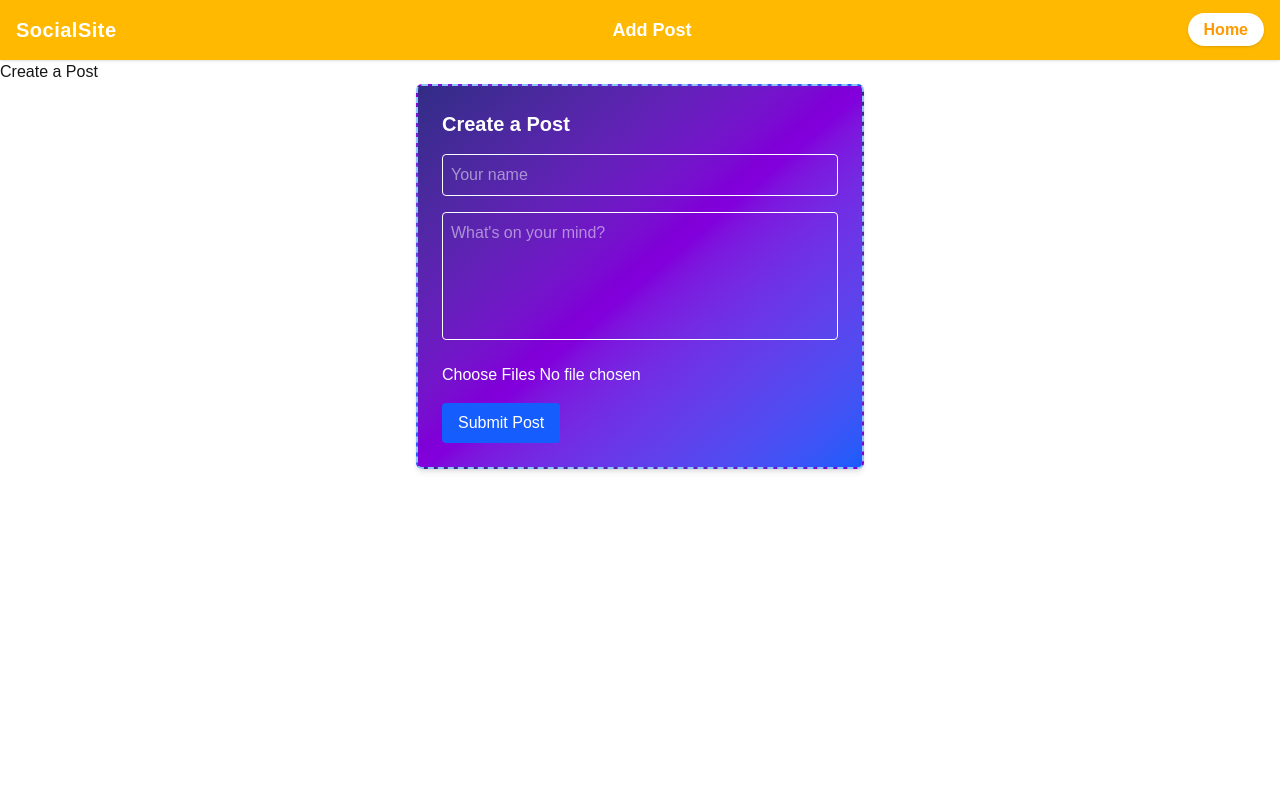
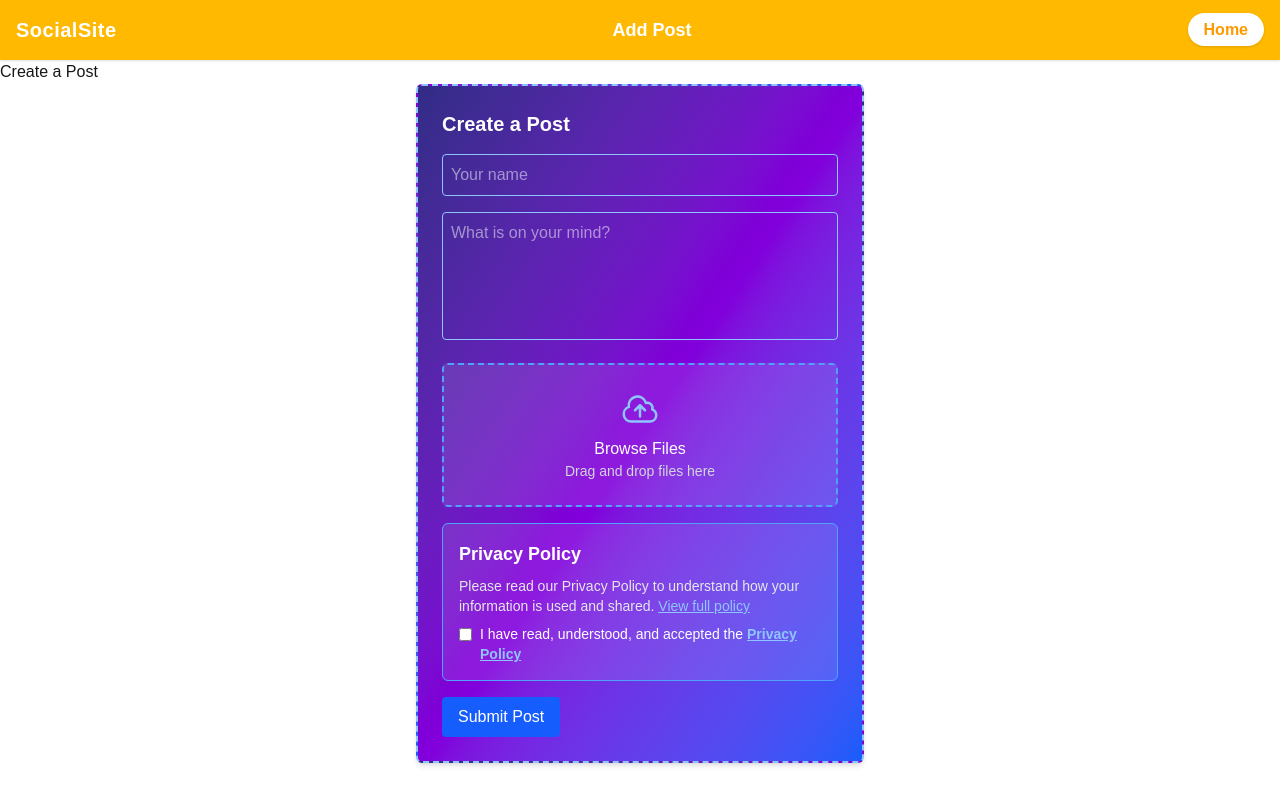
Before and after one commit to ACACACanne/social-site, a Next.js app: page /add in a window 1280 px wide. Built offline with nearby package versions, Linux system fonts and the light colour scheme.

Commit message:
form updated with privacy policy and file drop box

```diff
--- a/package.json
+++ b/package.json
@@ -9,6 +9,7 @@
     "lint": "eslint"
   },
   "dependencies": {
+    "@heroicons/react": "^2.2.0",
     "next": "15.5.4",
     "react": "19.1.0",
     "react-dom": "19.1.0",
--- a/src/app/components/Form.js
+++ b/src/app/components/Form.js
@@ -3,21 +3,31 @@
 import { useState } from 'react';
 import { toast } from 'react-toastify';
 import 'react-toastify/dist/ReactToastify.css';
+import { CloudArrowUpIcon } from '@heroicons/react/24/outline';
 
 const Form = () => {
   const [userName, setUserName] = useState('');
   const [content, setContent] = useState('');
   const [images, setImages] = useState([]);
   const [imageUrls, setImageUrls] = useState([]);
+  const [acceptedPolicy, setAcceptedPolicy] = useState(false);
+  const [showPolicyModal, setShowPolicyModal] = useState(false);
 
   const handleFileChange = (e) => {
     const files = Array.from(e.target.files);
     setImages(files);
     setImageUrls([]);
+    toast.success(`${files.length} file(s) selected`);
   };
 
-  const handleDrop = (e) => {
+  const handleFileDrop = (e) => {
     e.preventDefault();
+    const files = Array.from(e.dataTransfer.files);
+    if (files.length) {
+      setImages(files);
+      setImageUrls([]);
+      toast.success(`${files.length} file(s) dropped`);
+    } else {
       const url = e.dataTransfer.getData('text/uri-list') || e.dataTransfer.getData('text/plain');
       if (url && isValidUrl(url)) {
         setImageUrls((prev) => [...prev, url]);
@@ -25,6 +35,7 @@ const Form = () => {
         toast.success('Image URL dropped successfully!');
       } else {
         toast.error('Invalid URL dropped.');
+      }
     }
   };
 
@@ -37,10 +48,18 @@ const Form = () => {
     }
   };
 
+  const handleDropZoneClick = () => {
+    document.getElementById('fileUpload').click();
+  };
+
   const handleSubmit = (e) => {
     e.preventDefault();
     if (!userName || !content) {
       toast.error('Please fill in all required fields.');
+      return;
+    }
+    if (!acceptedPolicy) {
+      toast.error('Please accept the Privacy Policy to continue.');
       return;
     }
 
@@ -58,40 +77,53 @@ const Form = () => {
     setContent('');
     setImages([]);
     setImageUrls([]);
+    setAcceptedPolicy(false);
   };
 
   return (
+    <>
       <div
         onDragOver={(e) => e.preventDefault()}
-      onDrop={handleDrop}
+        onDrop={handleFileDrop}
         className="max-w-md mx-auto p-6 bg-gradient-to-br from-indigo-900 via-purple-700 to-blue-600 shadow-md rounded-md border-2 border-dashed border-blue-300 text-white"
       >
-      <h1 className="text-xl font-semibold mb-4">Create a Post</h1>
-      <form onSubmit={handleSubmit} className="space-y-4">
+        <h1 className="text-xl font-semibold mb-4 text-white">Create a Post</h1>
+        <form onSubmit={handleSubmit} className="space-y-4 text-white">
           <input
             type="text"
             placeholder="Your name"
             value={userName}
             onChange={(e) => setUserName(e.target.value)}
-          className="w-full border p-2 rounded"
+            className="w-full border p-2 border-blue-300 rounded text-white"
             required
           />
           <textarea
-          placeholder="What's on your mind?"
+            placeholder="What is on your mind?"
             value={content}
             onChange={(e) => setContent(e.target.value)}
-          className="w-full border p-2 rounded h-32 resize-none"
+            className="w-full border p-2 rounded h-32 resize-none text-white border-blue-300"
             required
           />
+
+          {/* Drop Zone */}
+          <div
+            onClick={handleDropZoneClick}
+            className="flex flex-col items-center justify-center border-2 border-dashed border-blue-400 rounded-md p-6 cursor-pointer bg-white/10 hover:bg-white/20 transition"
+          >
+            <CloudArrowUpIcon className="h-10 w-10 text-blue-300 mb-2" />
+            <p className="font-medium">Browse Files</p>
+            <p className="text-sm text-gray-300">Drag and drop files here</p>
             <input
+              id="fileUpload"
               type="file"
               accept="image/*"
               multiple
               onChange={handleFileChange}
-          className="w-full"
+              className="hidden"
             />
+          </div>
 
-        {/* Uploaded File Previews */}
+          {/* Previews */}
           {images.length > 0 && (
             <div className="grid grid-cols-2 gap-2 mt-2">
               {images.map((img, index) => (
@@ -104,8 +136,6 @@ const Form = () => {
               ))}
             </div>
           )}
-
-        {/* Dropped URL Previews */}
           {imageUrls.length > 0 && images.length === 0 && (
             <div className="grid grid-cols-2 gap-2 mt-2">
               {imageUrls.map((url, index) => (
@@ -119,6 +149,41 @@ const Form = () => {
             </div>
           )}
 
+          {/* Privacy Policy */}
+          <div className="space-y-2 bg-white/10 p-4 rounded-md border border-blue-400">
+            <h2 className="text-lg font-semibold text-white">Privacy Policy</h2>
+            <p className="text-sm text-gray-200">
+              Please read our Privacy Policy to understand how your information is used and shared.
+              <button
+                type="button"
+                onClick={() => setShowPolicyModal(true)}
+                className="ml-1 underline text-blue-300 hover:text-blue-500"
+              >
+                View full policy
+              </button>
+            </p>
+            <label className="flex items-start space-x-2 text-white">
+              <input
+                type="checkbox"
+                checked={acceptedPolicy}
+                onChange={(e) => setAcceptedPolicy(e.target.checked)}
+                className="mt-1 accent-blue-500"
+                required
+              />
+              <span className="text-sm">
+                I have read, understood, and accepted the {''}
+                <a
+                  href="/privacy-policy"
+                  target="_blank"
+                  rel="noopener noreferrer"
+                  className="underline font-semibold text-blue-300 hover:text-blue-500"
+                >
+                  Privacy Policy
+                </a>{' '}
+              </span>
+            </label>
+          </div>
+
           <button
             type="submit"
             className="bg-blue-600 text-white px-4 py-2 rounded hover:bg-blue-700"
@@ -127,6 +192,31 @@ const Form = () => {
           </button>
         </form>
       </div>
+
+      {/* Modal */}
+      {showPolicyModal && (
+        <div className="fixed inset-0 bg-black bg-opacity-60 flex items-center justify-center z-50">
+          <div className="bg-white max-w-lg p-6 rounded shadow-lg space-y-4">
+            <h2 className="text-xl font-bold">Privacy Policy</h2>
+            <p className="text-sm text-gray-700">
+              We value your privacy and are committed to protecting your personal information.
+              When you submit a post, we collect your name, post content, and any uploaded images
+              solely for the purpose of displaying your post on our platform. We do not share your
+              data with third parties, and we do not use your information for marketing purposes.
+              All data is stored securely and used only to support the functionality of this site.
+              By submitting a post, you acknowledge that your content may be publicly visible and
+              that you have read and accepted this privacy policy.
+            </p>
+            <button
+              onClick={() => setShowPolicyModal(false)}
+              className="mt-4 bg-blue-600 text-white px-4 py-2 rounded hover:bg-blue-700"
+            >
+              Close
+            </button>
+          </div>
+        </div>
+      )}
+    </>
   );
 };
 
```
Also changed, not shown: 1 other file (tests, documents, lock files or other folders). Lines whose indentation alone changed are shown as unchanged.
